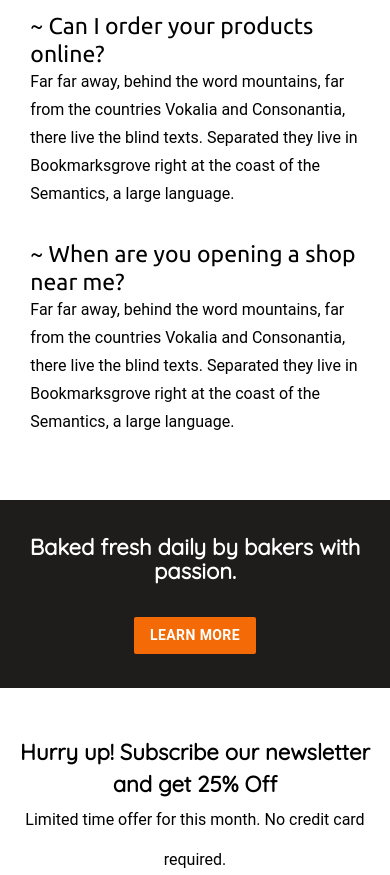
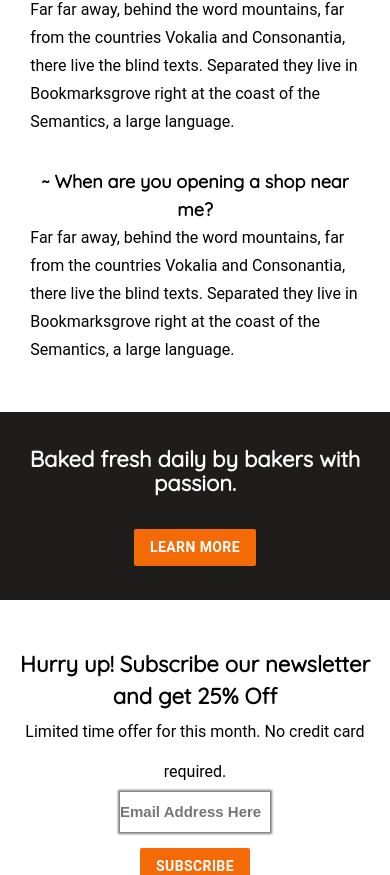
Before and after one commit to ameen-ansari/FoodDX, a React (Create React App) app: page / in a window 390 px wide. Shown: the part 5380-6255 px from the top of the page. Built offline with nearby package versions, Linux system fonts and the light colour scheme; a web font is replaced by a local one.

Commit message:
Finally Completed

```diff
--- a/src/Components/Bodypart2.js
+++ b/src/Components/Bodypart2.js
@@ -41,13 +41,7 @@ export default function Bodypart2() {
         <p>Hurry up! Subscribe our newsletter and get 25% Off</p>
         <p>Limited time offer for this month. No credit card required.</p>
         <div>
-        <TextField
-          required
-          id="outlined-required"
-          label="Email Address Here"
-          size="small"
-
-        />
+        <input type="text" placeholder='Email Address Here' />
         <Button variant="contained" disableElevation>
            Subscribe
           </Button>
--- a/src/Components/bodypart2.css
+++ b/src/Components/bodypart2.css
@@ -20,7 +20,7 @@
   width: 48%;
 }
 .body2b {
-  margin: 3rem auto;
+  margin: 2rem auto;
   display: flex;
   gap: 2rem;
   padding: 1rem;
@@ -47,6 +47,13 @@
     line-height: 28px;
     text-align: center;
   }
+  .body2b > div p:nth-child(1) {
+    font-family: 'Quicksand';
+    font-size: 18px;
+    font-weight: 700;
+    line-height: 28px;
+    text-align: center;
+  }
 }
 .body2c {
   width: 100vw;
@@ -63,7 +70,7 @@
   font-size: 28px;
   line-height: 28px;
 }
-.body2c button {
+.body2c button:nth-child(2) {
   background-color: var(--orange);
   border-radius: 2px;
   font-weight: 700;
@@ -111,8 +118,13 @@
   align-items: center;
 }
 .body2d div input:nth-child(1) {
-  outline: 0;
+    font-weight: 700;
+  font-size: 15px;
+  line-height: 40px;
+  outline:none;
   border: none;
+  height: 40px;
+  width: 150px;
   padding: auto 3rem;
   box-shadow: 0 0 2px 2px grey;
 }
```
